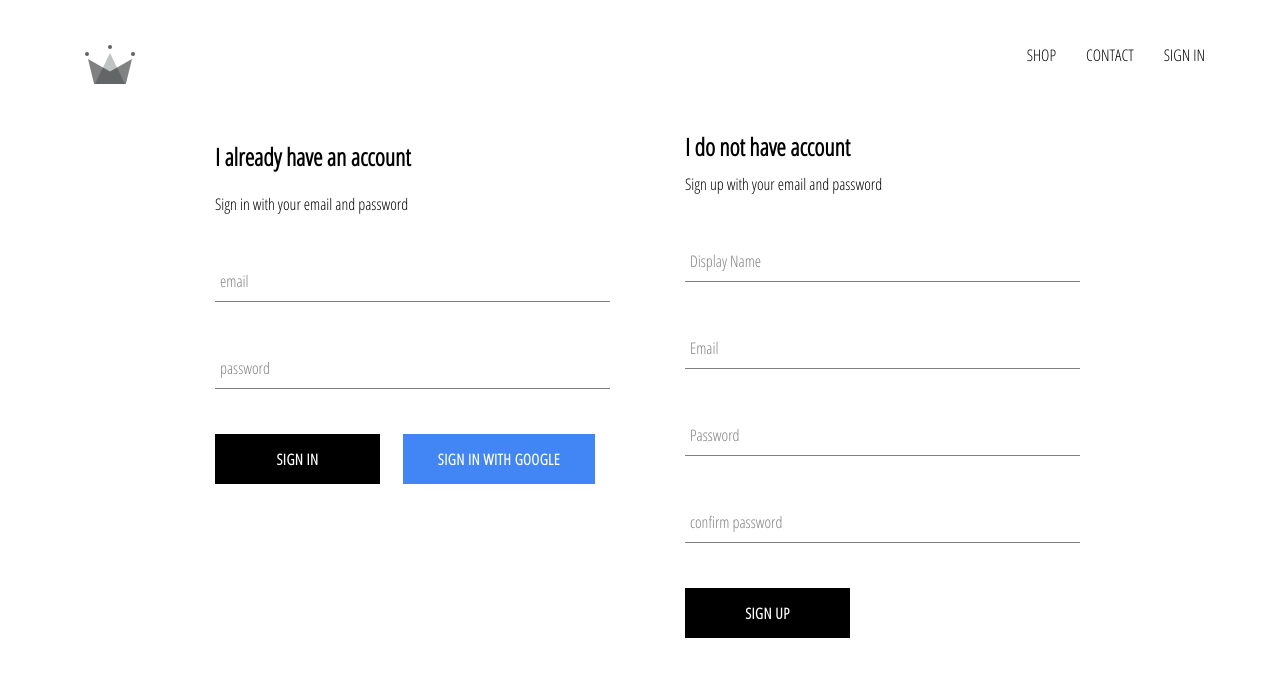
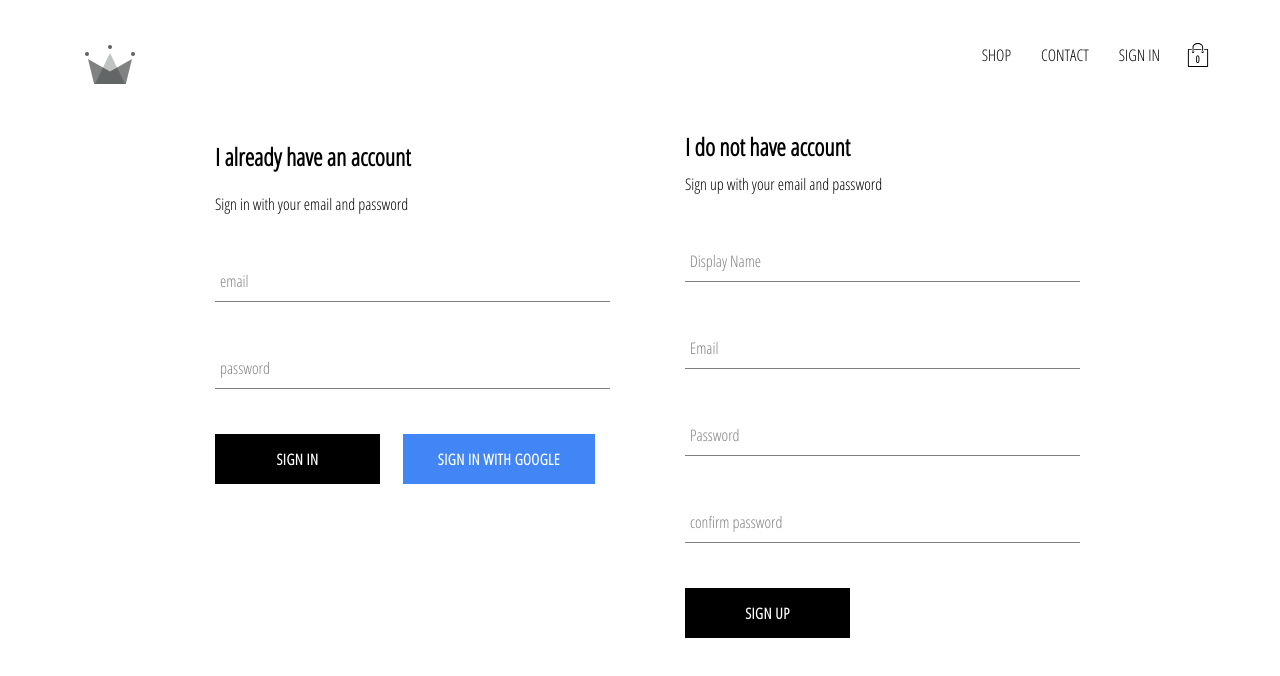
Before and after one commit to Kishor-Dure/clothing-online-store, a React (Create React App) app: page /signin in a window 1280 px wide. Shown: the top 676 px of the page. Built offline with nearby package versions, Linux system fonts and the light colour scheme; no server answers.

Commit message:
added cartIcon and cartDropDown menu to our application

```diff
--- /dev/null
+++ b/src/Component/cart-dropdown/cart-dropdown.component.jsx
@@ -0,0 +1,14 @@
+import React from 'react';
+import CustomButton from '../custom-button/custom-button.component';
+
+import '../cart-dropdown/cart-dropdown.style.scss';
+
+
+const CartDropdown = () => (
+    <div className='cart-dropdown'>
+        <div className='cart-items' />
+        <CustomButton> GO TO CHECKOUT </CustomButton>
+    </div>
+);
+
+export default CartDropdown;
--- /dev/null
+++ b/src/Component/cart-dropdown/cart-dropdown.style.scss
@@ -0,0 +1,28 @@
+.cart-dropdown {
+  position: absolute;
+  width: 240px;
+  height: 340px;
+  display: flex;
+  flex-direction: column;
+  padding: 20px;
+  border: 1px solid black;
+  background-color: white;
+  top: 90px;
+  right: 40px;
+  z-index: 5;
+
+  .cart-items {
+    height: 240px;
+    display: flex;
+    flex-direction: column;
+    overflow: scroll;
+  }
+
+  .cart-items::-webkit-scrollbar {
+    display: none;
+  }
+
+  button {
+    margin-top: auto;
+  }
+}
--- /dev/null
+++ b/src/Component/cart-icon/cart-icon.component.jsx
@@ -0,0 +1,19 @@
+import React from 'react';
+import {connect} from 'react-redux';
+import {toggleCartHidden} from '../../redux/cart/cart.actions'
+import {ReactComponent as ShoppingIcon} from '../../assest/shopping-bag.svg';
+
+import './cart-icon.styles.scss';
+
+const CartIcon = ({toggleCartHidden}) => (
+    <div className='cart-icon' onClick={toggleCartHidden}>
+        <ShoppingIcon className='shopping-icon' />
+        <span className='item-count'>0</span>
+    </div>
+);
+
+const mapDispatchToProps = dispatch=> ({
+    toggleCartHidden:() => dispatch(toggleCartHidden())
+});
+
+export default connect(null, mapDispatchToProps) (CartIcon);
--- /dev/null
+++ b/src/Component/cart-icon/cart-icon.styles.scss
@@ -0,0 +1,21 @@
+.cart-icon {
+  width: 45px;
+  height: 45px;
+  position: relative;
+  display: flex;
+  align-items: center;
+  justify-content: center;
+  cursor: pointer;
+
+  .shopping-icon {
+    width: 24px;
+    height: 24px;
+  }
+
+  .item-count {
+    position: absolute;
+    font-size: 10px;
+    font-weight: bold;
+    bottom: 12px;
+  }
+}
--- a/src/Component/header/header.component.jsx
+++ b/src/Component/header/header.component.jsx
@@ -3,13 +3,15 @@
 import {Link} from 'react-router-dom';
 import {connect} from 'react-redux';
 import {auth} from '../../firebase/firebase.utility';
+import CartIcon from '../cart-icon/cart-icon.component';
+import CartDropdown from '../cart-dropdown/cart-dropdown.component';
 
 import {ReactComponent as Logo} from '../../assest/crown.svg';
 
 import './header.styles.scss';
 
 
-const Header = ({currentUser}) => (
+const Header = ({currentUser, hidden}) => (
     <div className='header'>
         <Link className='logo-container' to='/'>
             <Logo className='logo' />
@@ -21,23 +23,24 @@
             <Link className='option' to='/'>
                 CONTACT
             </Link>
-            {
-                currentUser ? (
-                    <div className='option' onClick={()=> auth.signOut()}>
-                        SIGN OUT
-                    </div>
+            {currentUser ? (
+                <div className='option' onClick={()=> auth.signOut()}>
+                    SIGN OUT
+                </div>
                 ) : (
-                    <Link className='option' to='/signin'>
+                <Link className='option' to='/signin'>
                         SIGN IN
-                    </Link>
-                )
-            }
+                </Link>
+                )}
+            <CartIcon />
         </div>
+           { hidden ? null: <CartDropdown /> }
     </div>
 );
 
-const mapStateToProps = state => ({
-    currentUser: state.user.currentUser
+const mapStateToProps = ({user:{currentUser}, cart: {hidden}}) => ({
+    currentUser,
+    hidden
 });
 
 export default connect(mapStateToProps)(Header);
--- /dev/null
+++ b/src/redux/cart/cart.actions.js
@@ -0,0 +1,5 @@
+import CartActionsType from './cart.types';
+
+export const toggleCartHidden = () => ({
+    type: CartActionsType.TOGGLE_CART_HIDDEN
+});
--- /dev/null
+++ b/src/redux/cart/cart.reducer.js
@@ -0,0 +1,19 @@
+import CartActionsType from './cart.types';
+
+const INITIAL_STATE = {
+    hidden: true
+}
+
+const CartReducer = (state = INITIAL_STATE, action) =>{
+    switch (action.type) {
+        case CartActionsType.TOGGLE_CART_HIDDEN:
+            return {
+                ...state,
+                hidden: !state.hidden
+            }
+            default:
+                return state;
+    }
+}
+
+export default CartReducer;
--- /dev/null
+++ b/src/redux/cart/cart.types.js
@@ -0,0 +1,5 @@
+ const CartActionsType = {
+    TOGGLE_CART_HIDDEN: 'TOGGLE_CART_HIDDEN'
+}
+
+export default CartActionsType;
--- a/src/redux/root-reducer.js
+++ b/src/redux/root-reducer.js
@@ -1,6 +1,8 @@
 import {combineReducers} from 'redux';
 import userReducer from './user/user-reducer';
+import CartReducer from './cart/cart.reducer';
 
 export default combineReducers ({
-    user: userReducer
+    user: userReducer,
+    cart: CartReducer
 })
```
Also changed, not shown: src/assest/shopping-bag.svg (added), 1 other file (tests, documents, lock files or other folders).
